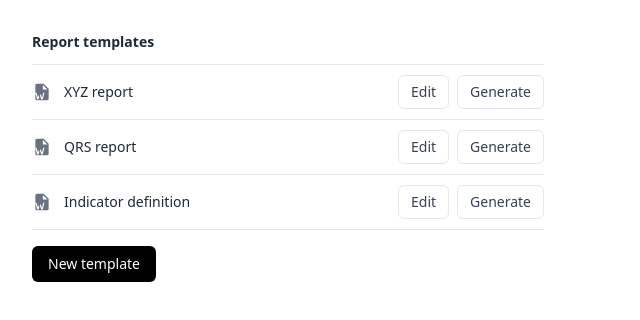
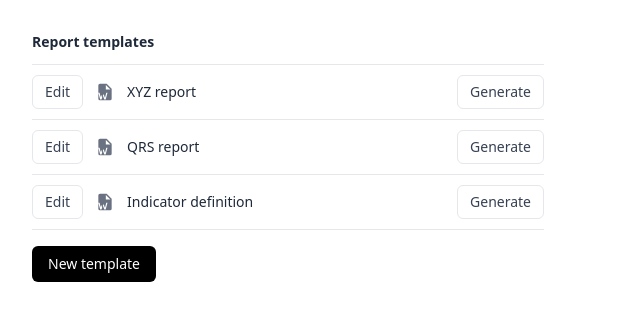
Before and after one commit to HerbCaudill/report-templates-prototype, a React (Vite) app: page / in a window 1280 px wide. Shown: the top 320 px of the page, without its empty margins (0-640 px from the left). Built offline with nearby package versions, Linux system fonts and the light colour scheme.

Commit message:
feat: simplify button layout in ReportTemplatesList for better readability

```diff
--- a/src/ReportTemplatesList.tsx
+++ b/src/ReportTemplatesList.tsx
@@ -15,9 +15,6 @@ export function ReportTemplatesList({ templates, onEdit, onGenerate, onNewTempla
       <div className="flex flex-col divide-y divide-gray-200 border-y border-gray-200 mb-4">
         {templates.map(template => (
           <div key={template.id} className="flex items-center gap-3 py-2.5">
-            <WordIcon />
-            <span className="flex-1 text-sm text-gray-800">{template.name}</span>
-            <div className="flex gap-2">
             <button
               type="button"
               className="rounded-md border border-gray-200 bg-white px-3 py-1.5 text-sm text-gray-700 hover:bg-gray-50"
@@ -25,6 +22,8 @@ export function ReportTemplatesList({ templates, onEdit, onGenerate, onNewTempla
             >
               Edit
             </button>
+            <WordIcon />
+            <span className="flex-1 text-sm text-gray-800">{template.name}</span>
             <button
               type="button"
               className="rounded-md border border-gray-200 bg-white px-3 py-1.5 text-sm text-gray-700 hover:bg-gray-50"
@@ -32,7 +31,6 @@ export function ReportTemplatesList({ templates, onEdit, onGenerate, onNewTempla
             >
               Generate
             </button>
-            </div>
           </div>
         ))}
       </div>
```
Lines whose indentation alone changed are shown as unchanged.
